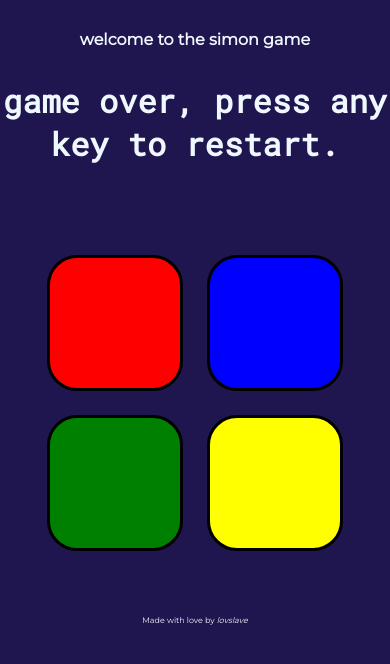
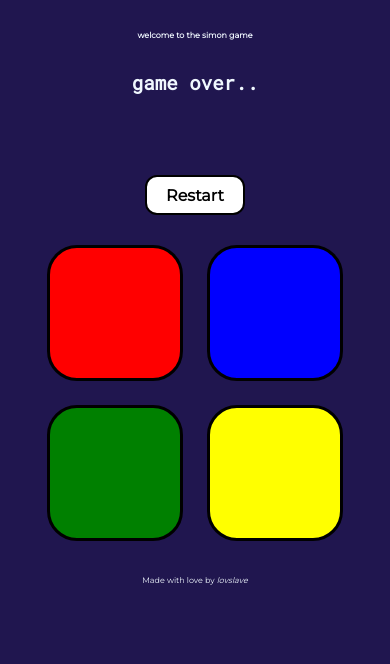
Before and after one commit to Lovslave/the-simon-game, a plain HTML site: page index.html in a window 390 px wide. Both pictures are taken after a click on the element 115 px from the left and 323 px from the top of the page. Drawn offline with nearby package versions, Linux system fonts and the light colour scheme.

Commit message:
Add files via upload

```diff
--- a/app.js
+++ b/app.js
@@ -10,6 +10,18 @@ $(document).keydown(function(){
         nextSequence();
         started = true;
     }
+});
+
+$(".start-button").click(function(){
+    if(!started){
+        $("#title").text("level "+level);
+        nextSequence();
+        started = true;
+    }
+    $(".start-button").addClass("pressed");
+    setTimeout(() => {
+        $(".start-button").removeClass("pressed");
+    }, 95);
 });
 
 function nextSequence() {
@@ -48,7 +60,8 @@ function checkAnswer(currentLevel){
         setTimeout(() => {
             $("body").removeClass("game-over");
         }, 200);
-        $("#title").text("game over, press any key to restart.");
+        $("#title").text("game over..");
+        $(".start-button").text("Restart");
         startOver();
     }
 }
--- a/index.html
+++ b/index.html
@@ -8,14 +8,17 @@
     <link href="https://fonts.googleapis.com/css?family=Montserrat|Roboto+Mono&display=swap" rel="stylesheet">
     <link rel="shortcut icon" href="simon.ico" type="image/x-icon">
     <link rel="stylesheet" href="styles.css">
-    <title>Simon game</title>
+    <title>The simon game</title>
 </head>
 
 <body>
     <h2>welcome to the simon game</h2>
     <h1 id="title" class="title">Press any key to start!</h1>
+    <button class="start-button">
+        start
+    </button>
     <div class="container">
-        <div type="button" id="red"class="box red"></div>
+        <div type="button" id="red" class="box red"></div>
         <div type="button" id="blue" class="box blue"></div>
     </div>
     <div class="container">
--- a/styles.css
+++ b/styles.css
@@ -12,12 +12,23 @@ h2{
 }
 
 .title{
-    font-size: 3rem;
+    font-size: 2.5rem;
     margin-bottom: 40px;
     font-family: "roboto mono";
     font-weight: bolder;
 }
 
+.start-button{
+    height: 40px;
+    width: 100px;
+    font-family: "montserrat";
+    font-size: 1rem;
+    font-weight: bold;
+    background-color:white;
+    border: 2px solid black;
+    border-radius: 12px;
+    margin-bottom: 20px;
+}
 
 .box{
     width: 200px;
@@ -53,8 +64,13 @@ h2{
     background-color: red;
 }
 
+.btn{
+    width: 50px;
+    height: 20px;
+}
+
 footer{
-    margin-top: 50px;
+    margin-top: 20px;
     margin-bottom: 0;
     font-family: "montserrat";
     font-size: .5rem;
@@ -71,13 +87,13 @@ footer{
     }
 
     h2{
-        font-size: 1rem;
+        font-size: .5rem;
         font-family: "montserrat";
         margin: 30px;
        }
 
     .title{
-        font-size: 2rem;
+        font-size: 1.2rem;
         margin-bottom: 80px;
         font-family: "roboto mono";
         font-weight: bolder;
```
